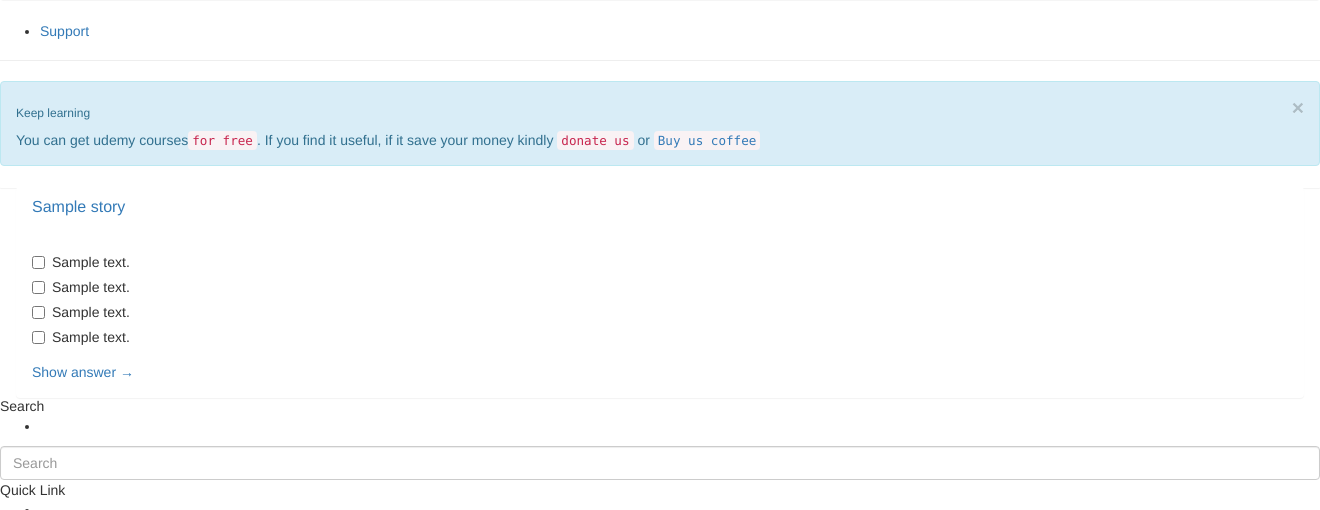
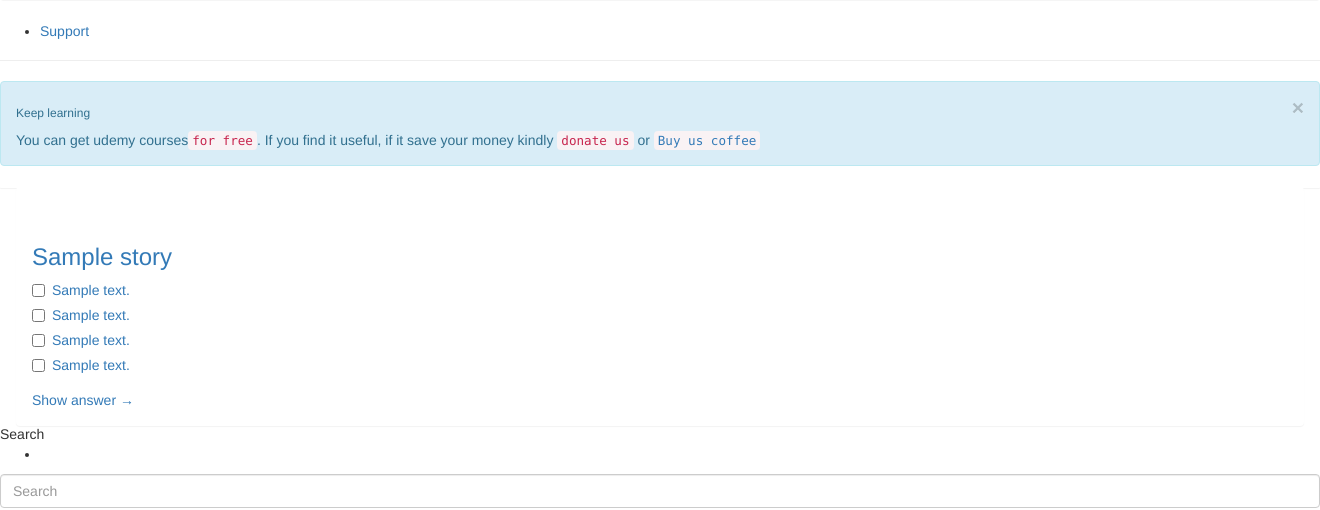
Before and after one commit to Patel-world/qbs, a Django app: template templates/story_list.html in a window 1320 px wide; the page is wider, and only the part inside the window is pictured. Shown: the part 274-784 px from the top of that part. Run offline with Django 3.2, Linux system fonts and the light colour scheme; the template is opened without the code that fills it: most values are stand-ins (such as "Sample title", 1, 10 or a date in 2020); some libraries are stand-ins or nearby versions.

Commit message:
Update story_list.html

```diff
--- a/templates/story_list.html
+++ b/templates/story_list.html
@@ -207,11 +207,12 @@
                 <div class="col-md-6" style="width: -webkit-fill-available; margin-bottom: -22px;">
                   <div class="panel panel-flat">
                     <div class="panel-heading">
-                      <a href="{{x.get_absolute_url}}" class="heading-elements-toggle"><h6 class="panel-title">{{ x.title }}</h6></a>
+
                       <div class="heading-elements">
                       </div>
                     </div>
                     <div class="panel-body">
+			    <a href="{{x.get_absolute_url}}"><h3>{{x.title}}</h3>
                       <div id="alpaca-checkbox-list" class=""><div class="form-group alpaca-field alpaca-field-checkbox alpaca-optional alpaca-edit alpaca-top alpaca-field-valid" data-alpaca-field-id="alpaca13" data-alpaca-field-path="/" data-alpaca-field-name="">
                         <div class="alpaca-control checkbox" name="">
                           <label>
```
